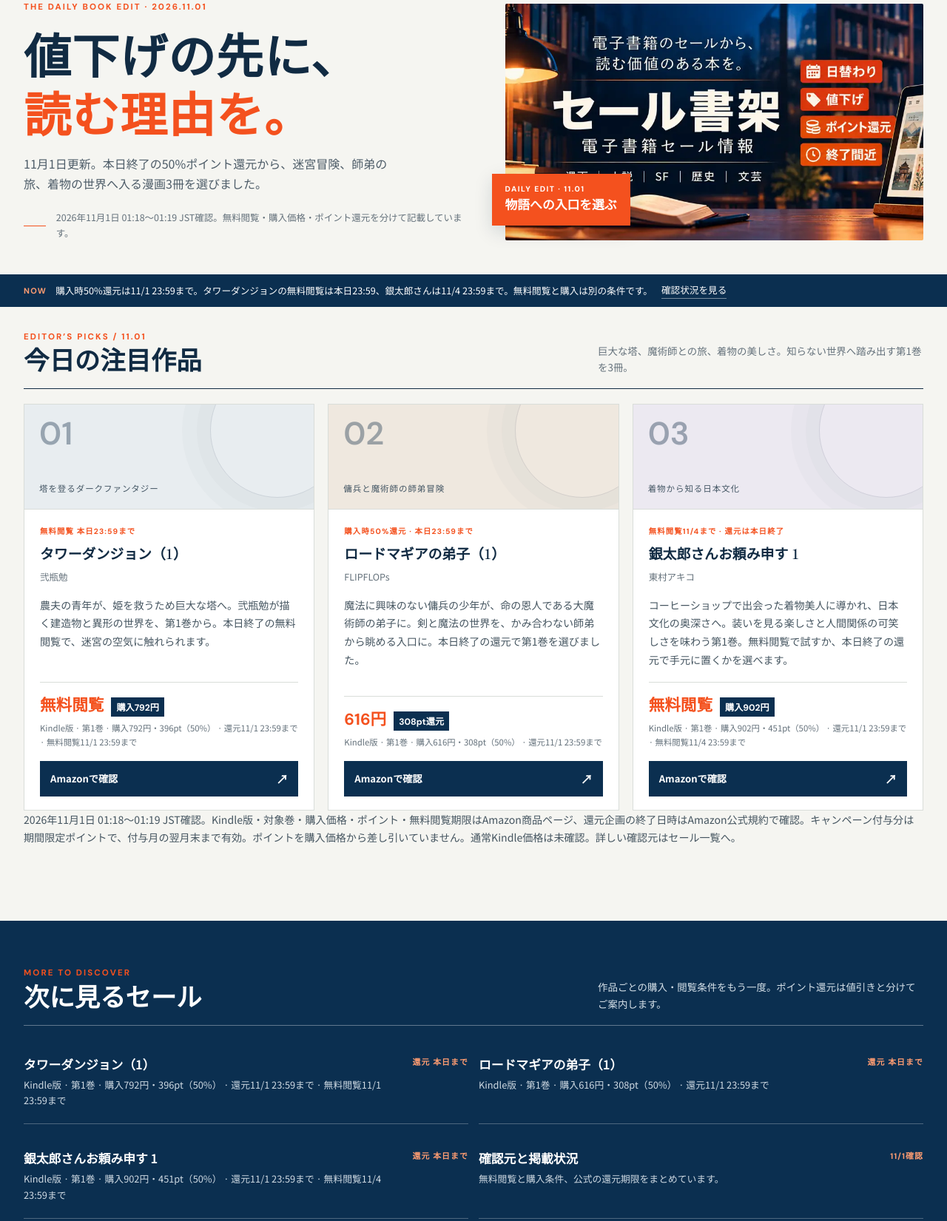
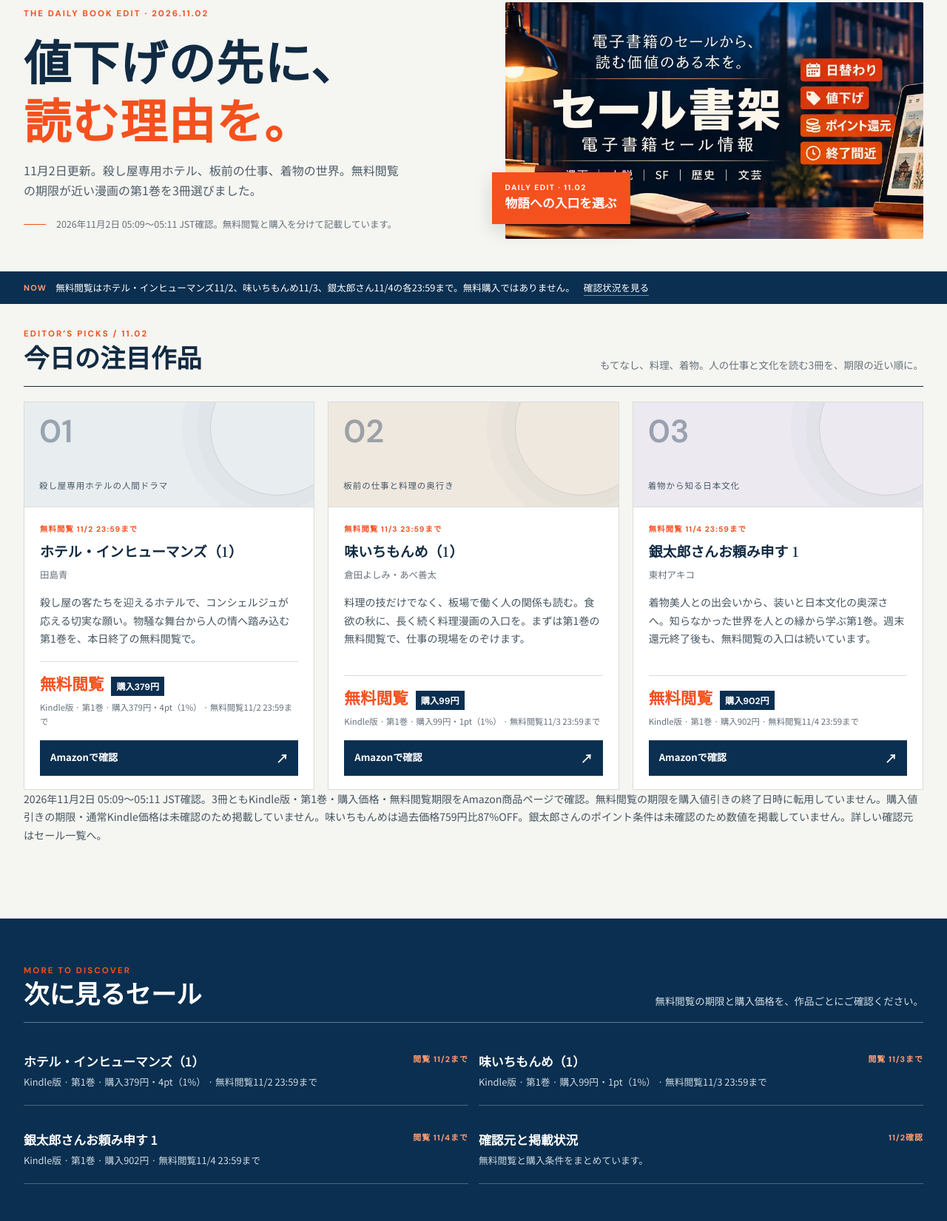
Before and after one commit to realyanderedere-coder/saleshoka, a website: page public/index.html in a window 1280 px wide. Shown: the part 123-1774 px from the top of the page at 74% size. Drawn offline with Linux system fonts and the light colour scheme.

Commit message:
Update sales content 2026-11-02

```diff
--- a/public/index.html
+++ b/public/index.html
@@ -43,20 +43,20 @@ footer{background:#071e33;color:#d9e2e9;padding:32px 0;font-size:.76rem}.foot{di
 <header><div class="wrap nav"><a class="brand" href="/" aria-label="セール書架 トップ"><img src="/images/saleshoka-logo.webp" alt=""><span>セール<em>書架</em></span></a><nav id="mainnav" aria-label="メインナビゲーション"><a href="#picks">今日の注目</a><a href="#campaigns">開催中セール</a><a href="#shelves">本を探す</a><a class="nav-cta" href="/sales/current.html">セール一覧</a></nav><button class="menu" type="button" aria-expanded="false" aria-controls="mainnav">メニュー</button></div></header>
 <main>
 <section class="wrap hero">
-<div><div class="eyebrow">THE DAILY BOOK EDIT · 2026.11.01</div><h1>値下げの先に、<span>読む理由を。</span></h1><p class="hero-copy">11月1日更新。本日終了の50%ポイント還元から、迷宮冒険、師弟の旅、着物の世界へ入る漫画3冊を選びました。</p><div class="hero-meta">2026年11月1日 01:18〜01:19 JST確認。無料閲覧・購入価格・ポイント還元を分けて記載しています。</div></div>
-<div class="hero-visual"><img src="/images/saleshoka-banner.webp" alt="書棚と電子書籍端末を描いたセール書架のブランドビジュアル"><div class="issue"><small>DAILY EDIT · 11.01</small><strong>物語への入口を選ぶ</strong></div></div>
+<div><div class="eyebrow">THE DAILY BOOK EDIT · 2026.11.02</div><h1>値下げの先に、<span>読む理由を。</span></h1><p class="hero-copy">11月2日更新。殺し屋専用ホテル、板前の仕事、着物の世界。無料閲覧の期限が近い漫画の第1巻を3冊選びました。</p><div class="hero-meta">2026年11月2日 05:09〜05:11 JST確認。無料閲覧と購入を分けて記載しています。</div></div>
+<div class="hero-visual"><img src="/images/saleshoka-banner.webp" alt="書棚と電子書籍端末を描いたセール書架のブランドビジュアル"><div class="issue"><small>DAILY EDIT · 11.02</small><strong>物語への入口を選ぶ</strong></div></div>
 </section>
-<div class="ticker"><div class="wrap"><strong>NOW</strong><span>購入時50%還元は11/1 23:59まで。タワーダンジョンの無料閲覧は本日23:59、銀太郎さんは11/4 23:59まで。無料閲覧と購入は別の条件です。</span><a href="/sales/current.html">確認状況を見る</a></div></div>
-<section class="wrap featured" id="picks"><div class="section-top"><div><div class="kicker">EDITOR’S PICKS / 11.01</div><h2>今日の注目作品</h2></div><p>巨大な塔、魔術師との旅、着物の美しさ。知らない世界へ踏み出す第1巻を3冊。</p></div><div class="book-grid">
-<article class="book"><div class="book-art"><span class="num">01</span><span class="topic">塔を登るダークファンタジー</span></div><div class="book-info"><div class="book-label">無料閲覧 本日23:59まで</div><h3>タワーダンジョン（1）</h3><div class="author">弐瓶勉</div><p class="reason">農夫の青年が、姫を救うため巨大な塔へ。弐瓶勉が描く建造物と異形の世界を、第1巻から。本日終了の無料閲覧で、迷宮の空気に触れられます。</p><div class="price-row"><span class="price">無料閲覧</span><span class="discount">購入792円</span></div><p class="price-note">Kindle版 · 第1巻 · 購入792円・396pt（50%） · 還元11/1 23:59まで · 無料閲覧11/1 23:59まで</p><a class="action" href="https://www.amazon.co.jp/dp/B0CLKZ979S?tag=saleshoka-22" target="_blank" rel="sponsored nofollow noopener">Amazonで確認 <span>↗</span></a></div></article>
-<article class="book"><div class="book-art"><span class="num">02</span><span class="topic">傭兵と魔術師の師弟冒険</span></div><div class="book-info"><div class="book-label">購入時50%還元 · 本日23:59まで</div><h3>ロードマギアの弟子（1）</h3><div class="author">FLIPFLOPs</div><p class="reason">魔法に興味のない傭兵の少年が、命の恩人である大魔術師の弟子に。剣と魔法の世界を、かみ合わない師弟から眺める入口に。本日終了の還元で第1巻を選びました。</p><div class="price-row"><span class="price">616円</span><span class="discount">308pt還元</span></div><p class="price-note">Kindle版 · 第1巻 · 購入616円・308pt（50%） · 還元11/1 23:59まで</p><a class="action" href="https://www.amazon.co.jp/dp/B0DKHMSQRD?tag=saleshoka-22" target="_blank" rel="sponsored nofollow noopener">Amazonで確認 <span>↗</span></a></div></article>
-<article class="book"><div class="book-art"><span class="num">03</span><span class="topic">着物から知る日本文化</span></div><div class="book-info"><div class="book-label">無料閲覧11/4まで · 還元は本日終了</div><h3>銀太郎さんお頼み申す 1</h3><div class="author">東村アキコ</div><p class="reason">コーヒーショップで出会った着物美人に導かれ、日本文化の奥深さへ。装いを見る楽しさと人間関係の可笑しさを味わう第1巻。無料閲覧で試すか、本日終了の還元で手元に置くかを選べます。</p><div class="price-row"><span class="price">無料閲覧</span><span class="discount">購入902円</span></div><p class="price-note">Kindle版 · 第1巻 · 購入902円・451pt（50%） · 還元11/1 23:59まで · 無料閲覧11/4 23:59まで</p><a class="action" href="https://www.amazon.co.jp/dp/B0BNL34KRQ?tag=saleshoka-22" target="_blank" rel="sponsored nofollow noopener">Amazonで確認 <span>↗</span></a></div></article>
-</div><p class="reason">2026年11月1日 01:18〜01:19 JST確認。Kindle版・対象巻・購入価格・ポイント・無料閲覧期限はAmazon商品ページ、還元企画の終了日時はAmazon公式規約で確認。キャンペーン付与分は期間限定ポイントで、付与月の翌月末まで有効。ポイントを購入価格から差し引いていません。通常Kindle価格は未確認。詳しい確認元は<a href="/sales/current.html">セール一覧</a>へ。</p></section>
-<section class="discover" id="campaigns"><div class="wrap"><div class="section-top"><div><div class="kicker">MORE TO DISCOVER</div><h2>次に見るセール</h2></div><p>作品ごとの購入・閲覧条件をもう一度。ポイント還元は値引きと分けてご案内します。</p></div><div class="campaigns">
-<a class="campaign" href="https://www.amazon.co.jp/dp/B0CLKZ979S?tag=saleshoka-22" target="_blank" rel="sponsored nofollow noopener"><div><h3>タワーダンジョン（1）</h3><p>Kindle版 · 第1巻 · 購入792円・396pt（50%） · 還元11/1 23:59まで · 無料閲覧11/1 23:59まで</p></div><span class="until">還元 本日まで</span></a>
-<a class="campaign" href="https://www.amazon.co.jp/dp/B0DKHMSQRD?tag=saleshoka-22" target="_blank" rel="sponsored nofollow noopener"><div><h3>ロードマギアの弟子（1）</h3><p>Kindle版 · 第1巻 · 購入616円・308pt（50%） · 還元11/1 23:59まで</p></div><span class="until">還元 本日まで</span></a>
-<a class="campaign" href="https://www.amazon.co.jp/dp/B0BNL34KRQ?tag=saleshoka-22" target="_blank" rel="sponsored nofollow noopener"><div><h3>銀太郎さんお頼み申す 1</h3><p>Kindle版 · 第1巻 · 購入902円・451pt（50%） · 還元11/1 23:59まで · 無料閲覧11/4 23:59まで</p></div><span class="until">還元 本日まで</span></a>
-<a class="campaign" href="/sales/current.html"><div><h3>確認元と掲載状況</h3><p>無料閲覧と購入条件、公式の還元期限をまとめています。</p></div><span class="until">11/1確認</span></a></div></div></section>
+<div class="ticker"><div class="wrap"><strong>NOW</strong><span>無料閲覧はホテル・インヒューマンズ11/2、味いちもんめ11/3、銀太郎さん11/4の各23:59まで。無料購入ではありません。</span><a href="/sales/current.html">確認状況を見る</a></div></div>
+<section class="wrap featured" id="picks"><div class="section-top"><div><div class="kicker">EDITOR’S PICKS / 11.02</div><h2>今日の注目作品</h2></div><p>もてなし、料理、着物。人の仕事と文化を読む3冊を、期限の近い順に。</p></div><div class="book-grid">
+<article class="book"><div class="book-art"><span class="num">01</span><span class="topic">殺し屋専用ホテルの人間ドラマ</span></div><div class="book-info"><div class="book-label">無料閲覧 11/2 23:59まで</div><h3>ホテル・インヒューマンズ（1）</h3><div class="author">田島青</div><p class="reason">殺し屋の客たちを迎えるホテルで、コンシェルジュが応える切実な願い。物騒な舞台から人の情へ踏み込む第1巻を、本日終了の無料閲覧で。</p><div class="price-row"><span class="price">無料閲覧</span><span class="discount">購入379円</span></div><p class="price-note">Kindle版 · 第1巻 · 購入379円・4pt（1%） · 無料閲覧11/2 23:59まで</p><a class="action" href="https://www.amazon.co.jp/dp/B09H2ML3YL?tag=saleshoka-22" target="_blank" rel="sponsored nofollow noopener">Amazonで確認 <span>↗</span></a></div></article>
+<article class="book"><div class="book-art"><span class="num">02</span><span class="topic">板前の仕事と料理の奥行き</span></div><div class="book-info"><div class="book-label">無料閲覧 11/3 23:59まで</div><h3>味いちもんめ（1）</h3><div class="author">倉田よしみ・あべ善太</div><p class="reason">料理の技だけでなく、板場で働く人の関係も読む。食欲の秋に、長く続く料理漫画の入口を。まずは第1巻の無料閲覧で、仕事の現場をのぞけます。</p><div class="price-row"><span class="price">無料閲覧</span><span class="discount">購入99円</span></div><p class="price-note">Kindle版 · 第1巻 · 購入99円・1pt（1%） · 無料閲覧11/3 23:59まで</p><a class="action" href="https://www.amazon.co.jp/dp/B00D2OHTO6?tag=saleshoka-22" target="_blank" rel="sponsored nofollow noopener">Amazonで確認 <span>↗</span></a></div></article>
+<article class="book"><div class="book-art"><span class="num">03</span><span class="topic">着物から知る日本文化</span></div><div class="book-info"><div class="book-label">無料閲覧 11/4 23:59まで</div><h3>銀太郎さんお頼み申す 1</h3><div class="author">東村アキコ</div><p class="reason">着物美人との出会いから、装いと日本文化の奥深さへ。知らなかった世界を人との縁から学ぶ第1巻。週末還元終了後も、無料閲覧の入口は続いています。</p><div class="price-row"><span class="price">無料閲覧</span><span class="discount">購入902円</span></div><p class="price-note">Kindle版 · 第1巻 · 購入902円 · 無料閲覧11/4 23:59まで</p><a class="action" href="https://www.amazon.co.jp/dp/B0BNL34KRQ?tag=saleshoka-22" target="_blank" rel="sponsored nofollow noopener">Amazonで確認 <span>↗</span></a></div></article>
+</div><p class="reason">2026年11月2日 05:09〜05:11 JST確認。3冊ともKindle版・第1巻・購入価格・無料閲覧期限をAmazon商品ページで確認。無料閲覧の期限を購入値引きの終了日時に転用していません。購入値引きの期限・通常Kindle価格は未確認のため掲載していません。味いちもんめは過去価格759円比87%OFF。銀太郎さんのポイント条件は未確認のため数値を掲載していません。詳しい確認元は<a href="/sales/current.html">セール一覧</a>へ。</p></section>
+<section class="discover" id="campaigns"><div class="wrap"><div class="section-top"><div><div class="kicker">MORE TO DISCOVER</div><h2>次に見るセール</h2></div><p>無料閲覧の期限と購入価格を、作品ごとにご確認ください。</p></div><div class="campaigns">
+<a class="campaign" href="https://www.amazon.co.jp/dp/B09H2ML3YL?tag=saleshoka-22" target="_blank" rel="sponsored nofollow noopener"><div><h3>ホテル・インヒューマンズ（1）</h3><p>Kindle版 · 第1巻 · 購入379円・4pt（1%） · 無料閲覧11/2 23:59まで</p></div><span class="until">閲覧 11/2まで</span></a>
+<a class="campaign" href="https://www.amazon.co.jp/dp/B00D2OHTO6?tag=saleshoka-22" target="_blank" rel="sponsored nofollow noopener"><div><h3>味いちもんめ（1）</h3><p>Kindle版 · 第1巻 · 購入99円・1pt（1%） · 無料閲覧11/3 23:59まで</p></div><span class="until">閲覧 11/3まで</span></a>
+<a class="campaign" href="https://www.amazon.co.jp/dp/B0BNL34KRQ?tag=saleshoka-22" target="_blank" rel="sponsored nofollow noopener"><div><h3>銀太郎さんお頼み申す 1</h3><p>Kindle版 · 第1巻 · 購入902円 · 無料閲覧11/4 23:59まで</p></div><span class="until">閲覧 11/4まで</span></a>
+<a class="campaign" href="/sales/current.html"><div><h3>確認元と掲載状況</h3><p>無料閲覧と購入条件をまとめています。</p></div><span class="until">11/2確認</span></a></div></div></section>
 <section class="wrap more" id="shelves"><div class="section-top"><div><div class="kicker">BROWSE THE SHELVES</div><h2>読みたい本から探す</h2></div><p>好みや目的に合わせて、セール本の棚を見て回れます。</p></div><div class="more-grid"><a href="/features/sf.html"><span class="sub">01 · GENRE</span>SF作品</a><a href="/features/history.html"><span class="sub">02 · GENRE</span>歴史・時代作品</a><a href="/features/completed-manga.html"><span class="sub">03 · SERIES</span>完結漫画</a><a href="/features/low-price.html"><span class="sub">04 · PRICE</span>100円前後</a></div></section>
 <section class="wrap disclosure"><p>価格・ポイント・無料期限は確認時点の情報です。購入前にAmazonの商品ページで最新情報をご確認ください。Amazonのアソシエイトとして、セール書架は適格販売により収入を得ています。</p></section>
 </main>
```
Also changed, not shown: public/sales/current.html (+9 -9 lines).
